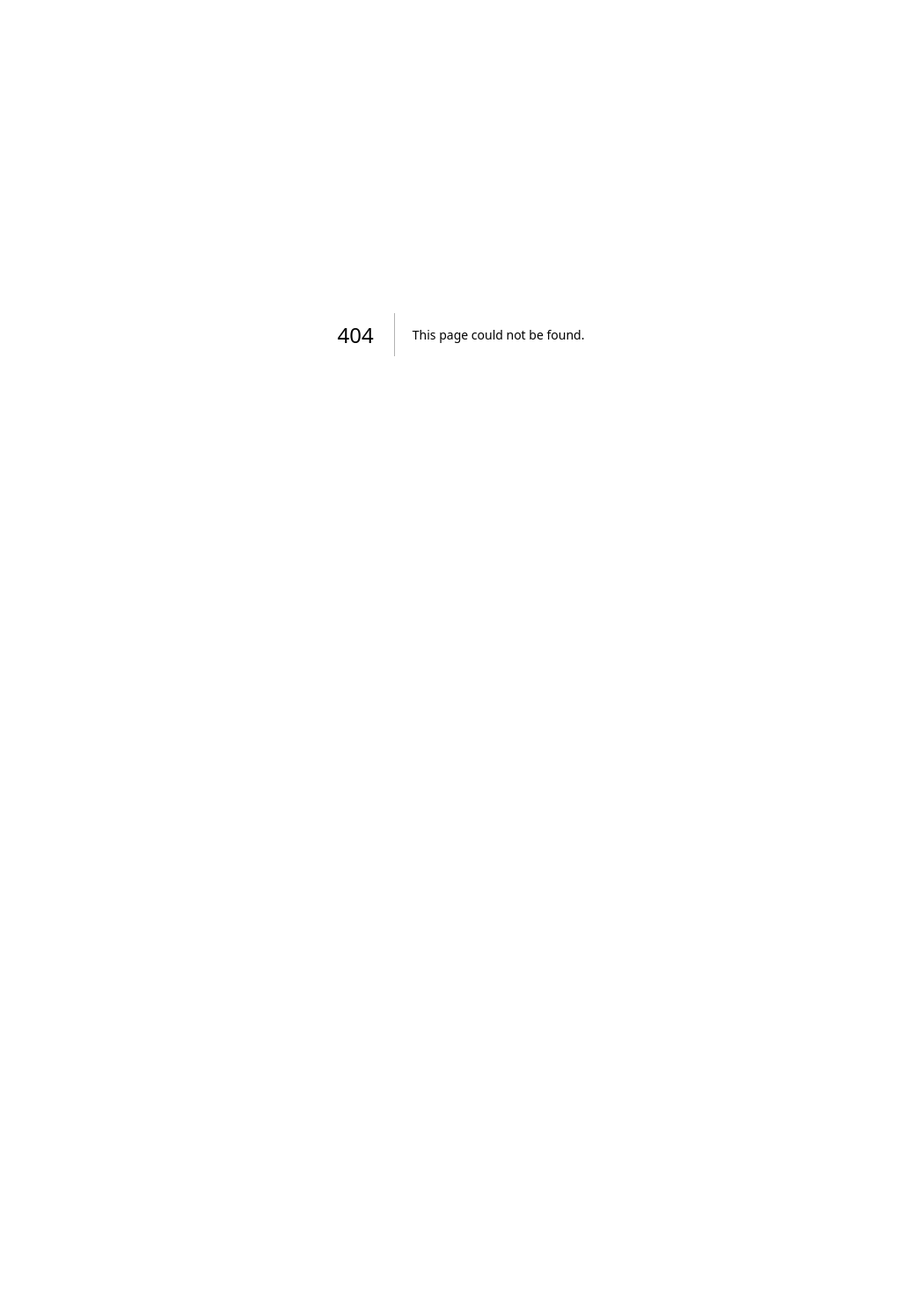
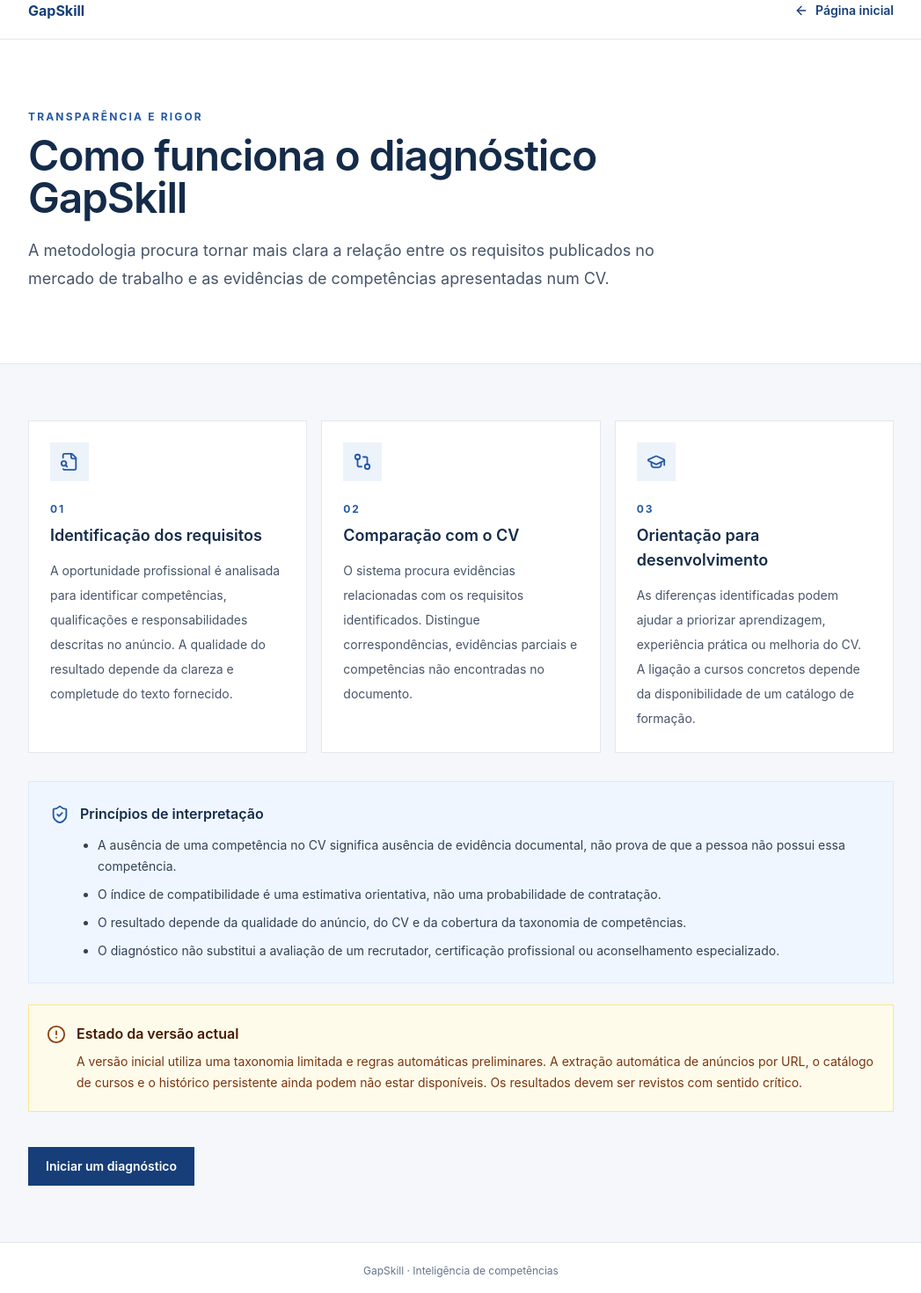
Before and after one commit to al-alanga/gapskill, a Next.js app: page /metodologia in a window 1280 px wide. Before the commit this address had no page. Shown: the part 20-1490 px from the top of the page at 88% size, without its empty margins (116-1163 px from the left). Before the commit the page ends 800 px from the top, so only its background shows below. Built offline with nearby package versions, Linux system fonts and the light colour scheme.

Commit message:
Add institutional methodology page

```diff
--- /dev/null
+++ b/app/metodologia/page.tsx
@@ -0,0 +1,27 @@
+import type { Metadata } from "next";
+import Link from "next/link";
+import { ArrowLeft, FileSearch, GitCompare, GraduationCap, ShieldCheck, CircleAlert } from "lucide-react";
+
+export const metadata: Metadata = {
+  title: "Metodologia",
+  description: "Como a GapSkill compara requisitos profissionais e evidências de competências.",
+};
+
+const stages = [
+  { icon: FileSearch, number: "01", title: "Identificação dos requisitos", text: "A oportunidade profissional é analisada para identificar competências, qualificações e responsabilidades descritas no anúncio. A qualidade do resultado depende da clareza e completude do texto fornecido." },
+  { icon: GitCompare, number: "02", title: "Comparação com o CV", text: "O sistema procura evidências relacionadas com os requisitos identificados. Distingue correspondências, evidências parciais e competências não encontradas no documento." },
+  { icon: GraduationCap, number: "03", title: "Orientação para desenvolvimento", text: "As diferenças identificadas podem ajudar a priorizar aprendizagem, experiência prática ou melhoria do CV. A ligação a cursos concretos depende da disponibilidade de um catálogo de formação." },
+];
+
+export default function MethodologyPage() {
+  return <main className="min-h-screen bg-[#f5f7fa] text-[#172b45]">
+    <header className="border-b border-slate-200 bg-white"><div className="mx-auto flex max-w-5xl items-center justify-between px-5 py-5"><Link href="/" className="font-bold text-[#173e78]">GapSkill</Link><Link href="/" className="inline-flex items-center gap-2 text-sm font-semibold text-[#173e78]"><ArrowLeft size={16}/> Página inicial</Link></div></header>
+    <section className="border-b border-slate-200 bg-white"><div className="mx-auto max-w-5xl px-5 py-14 sm:py-20"><p className="text-xs font-bold uppercase tracking-[.18em] text-[#2458a6]">Transparência e rigor</p><h1 className="mt-3 max-w-3xl text-4xl font-semibold tracking-tight text-[#142b49] sm:text-5xl">Como funciona o diagnóstico GapSkill</h1><p className="mt-5 max-w-3xl text-lg leading-8 text-slate-600">A metodologia procura tornar mais clara a relação entre os requisitos publicados no mercado de trabalho e as evidências de competências apresentadas num CV.</p></div></section>
+    <section className="mx-auto max-w-5xl px-5 py-12 sm:py-16"><div className="grid gap-4 md:grid-cols-3">{stages.map(({icon:Icon,number,title,text})=><article key={number} className="border border-slate-200 bg-white p-6"><span className="flex h-11 w-11 items-center justify-center bg-[#edf3fb] text-[#2458a6]"><Icon size={22}/></span><p className="mt-6 text-xs font-bold tracking-[.16em] text-[#2458a6]">{number}</p><h2 className="mt-2 text-lg font-semibold text-[#142b49]">{title}</h2><p className="mt-3 text-sm leading-7 text-slate-600">{text}</p></article>)}</div>
+      <div className="mt-8 border border-blue-100 bg-blue-50 p-5 sm:p-6"><div className="flex items-start gap-3"><ShieldCheck className="mt-0.5 shrink-0 text-[#2458a6]" size={22}/><div><h2 className="font-semibold text-[#142b49]">Princípios de interpretação</h2><ul className="mt-3 list-disc space-y-2 pl-5 text-sm leading-6 text-slate-700"><li>A ausência de uma competência no CV significa ausência de evidência documental, não prova de que a pessoa não possui essa competência.</li><li>O índice de compatibilidade é uma estimativa orientativa, não uma probabilidade de contratação.</li><li>O resultado depende da qualidade do anúncio, do CV e da cobertura da taxonomia de competências.</li><li>O diagnóstico não substitui a avaliação de um recrutador, certificação profissional ou aconselhamento especializado.</li></ul></div></div></div>
+      <div className="mt-6 border border-amber-200 bg-amber-50 p-5"><div className="flex items-start gap-3"><CircleAlert className="mt-0.5 shrink-0 text-amber-800" size={22}/><div><h2 className="font-semibold text-amber-950">Estado da versão actual</h2><p className="mt-2 text-sm leading-6 text-amber-900">A versão inicial utiliza uma taxonomia limitada e regras automáticas preliminares. A extração automática de anúncios por URL, o catálogo de cursos e o histórico persistente ainda podem não estar disponíveis. Os resultados devem ser revistos com sentido crítico.</p></div></div></div>
+      <div className="mt-10"><Link href="/#analise" className="inline-flex items-center justify-center bg-[#173e78] px-5 py-3 text-sm font-semibold text-white hover:bg-[#2458a6]">Iniciar um diagnóstico</Link></div>
+    </section>
+    <footer className="border-t border-slate-200 bg-white px-5 py-6 text-center text-xs text-slate-500">GapSkill · Inteligência de competências</footer>
+  </main>;
+}
```
